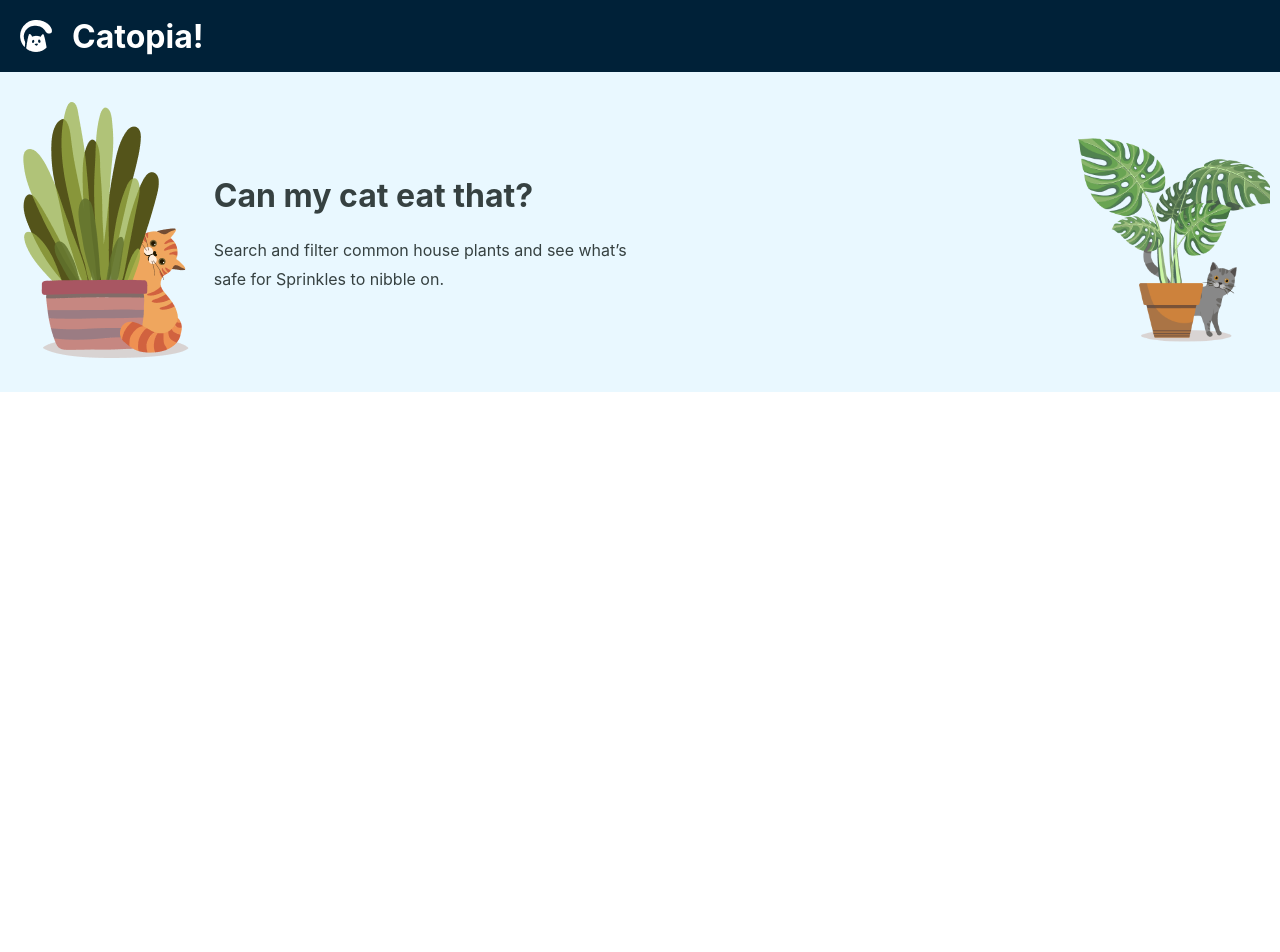
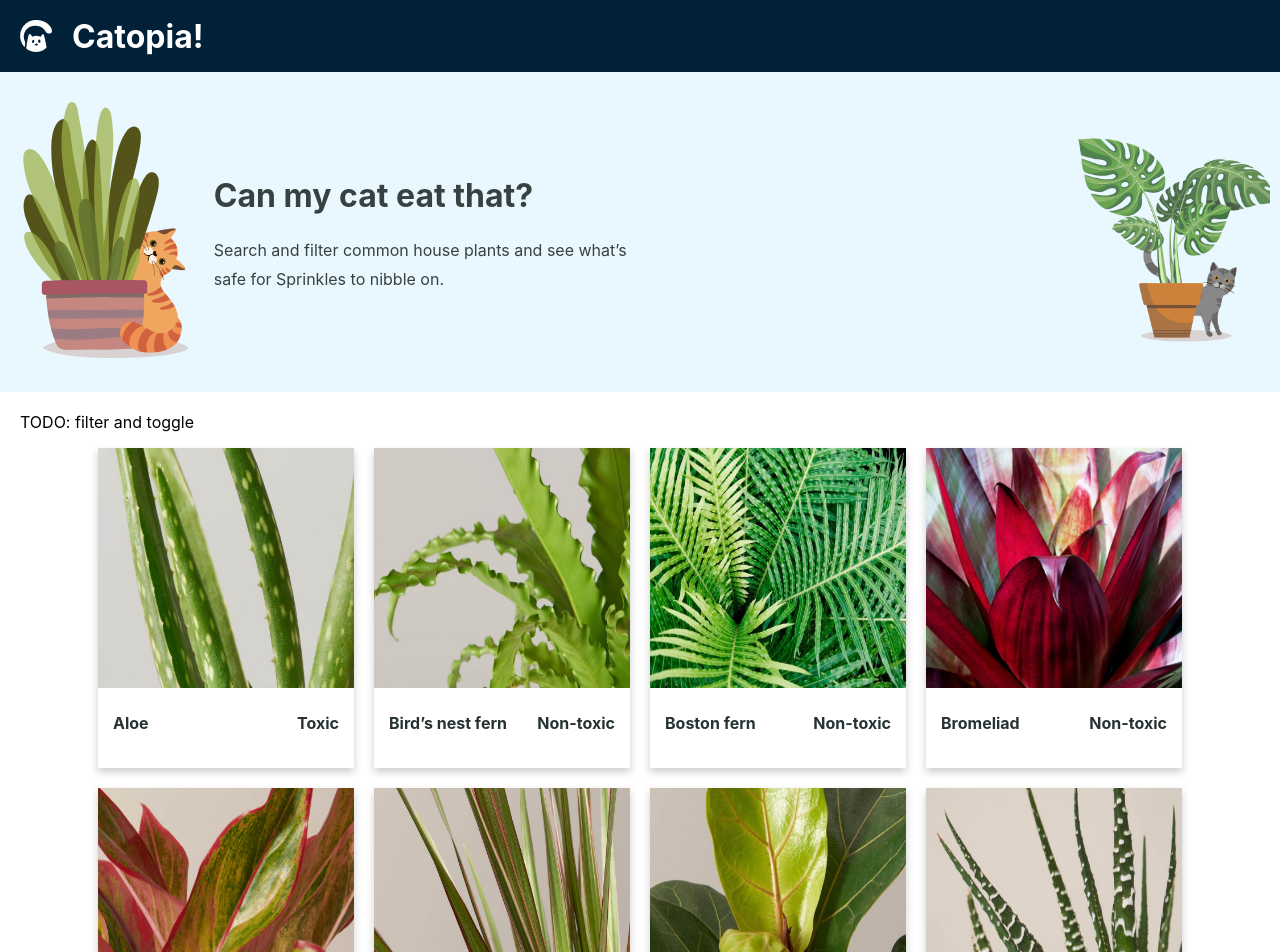
Before and after one commit to hazalozturk/can-my-cat-eat-that, a React (Create React App) app: page / in a window 1280 px wide. Shown: the top 952 px of the page. Before the commit the page ends 800 px from the top, so only its background shows below. Built offline with nearby package versions, Linux system fonts and the light colour scheme.

Commit message:
Create the first look of plants grid

```diff
--- a/src/App.css
+++ b/src/App.css
@@ -45,3 +45,49 @@
   line-height: 29px;
 }
 /* Search section related styles end */
+
+/* Plant View section related styles */
+.plant-view-wrapper {
+  margin: 20px;
+}
+
+.flex-grid {
+  display: flex;
+  justify-content: center;
+  flex-wrap: wrap;
+  align-items: center;
+  row-gap: 20px;
+  column-gap: 20px;
+}
+.flex-grid .col {
+  margin: 5px;
+}
+
+.card {
+  box-shadow: 0 4px 8px 0 rgba(0, 0, 0, 0.2);
+  transition: 0.3s;
+  height: 40vh;
+  width: 20vw;
+}
+
+.card:hover {
+  box-shadow: 0 8px 16px 0 rgba(0, 0, 0, 0.2);
+}
+
+.container {
+  padding: 2px 16px;
+}
+
+.plant-image {
+  max-width: 20vw;
+  min-height: 30vh;
+}
+
+.plant-info-row {
+  display: flex;
+  justify-content: space-between;
+  margin: 0 10px;
+  color: #273333;
+  font-weight: bold;
+}
+/* Plant View section related styles end */
--- a/src/components/MainPage.js
+++ b/src/components/MainPage.js
@@ -1,9 +1,13 @@
 import React from 'react'
+
+import PlantView from "./PlantView";
+
 import catRight from '../images/cat-right.png';
 import catLeft from '../images/cat-left.png';
 
 function MainPage() {
     return (
+        <>
             <div className="search-wrapper">
                 <div className="col-2">
                     {/* TODO: Use a high res cat log0, this is a Figma export */}
@@ -18,6 +22,10 @@ function MainPage() {
                     <img src={catRight} alt="Cat behind a plant on right" className="cat-image" />
                 </div>
             </div>
+            <div className="plant-view-wrapper">
+                <PlantView />
+            </div>
+        </>
     )
 }
 
--- /dev/null
+++ b/src/components/PlantView.js
@@ -0,0 +1,26 @@
+import React, { useState } from 'react';
+import inventory from "../plants.json";
+
+function PlantView() {
+    return (
+        <div>
+            <p>TODO: filter and toggle</p>
+
+            <div className="flex-grid">
+                {inventory.plants.map((plant, index) =>
+                    <div className="card" key={index}>
+                        <img src={require(`../${plant.image}`).default} alt={plant.names.scientific} className="plant-image" />
+                        <div className="col">
+                            <div className="plant-info-row">
+                                <p className="plant-name">{plant.names.common}</p>
+                                {plant.toxicity ? <p>Toxic</p> : <p>Non-toxic</p>}
+                            </div>
+                        </div>
+                    </div>
+                )}
+            </div>
+        </div>
+    );
+}
+
+export default PlantView;
```
Lines whose indentation alone changed are shown as unchanged.
